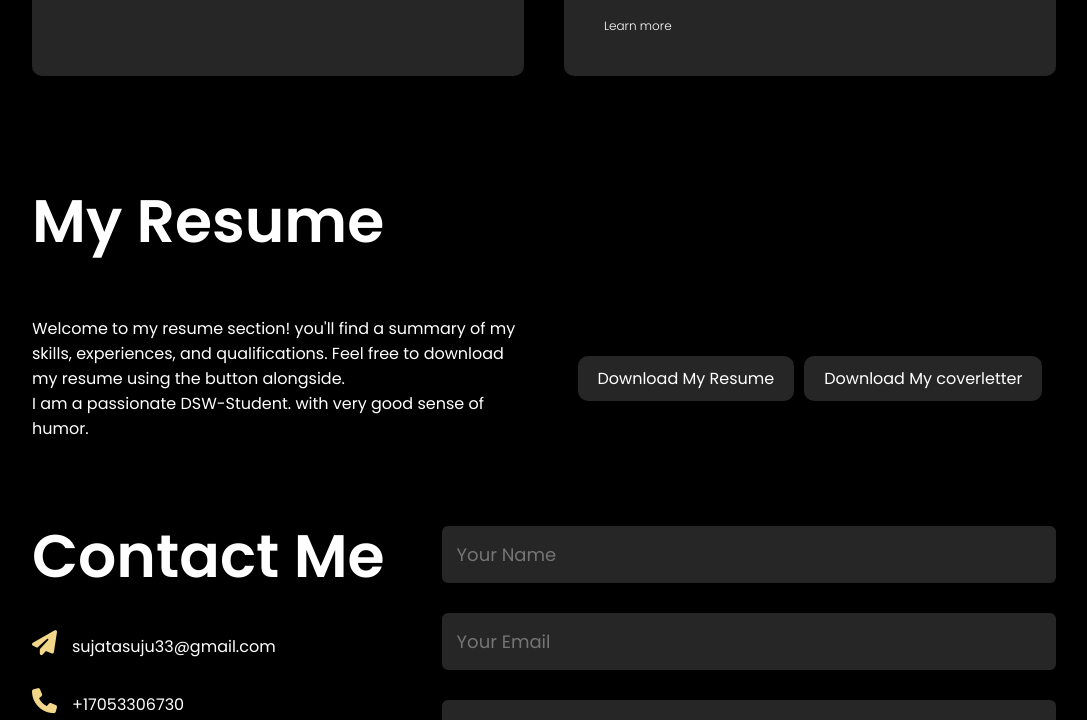
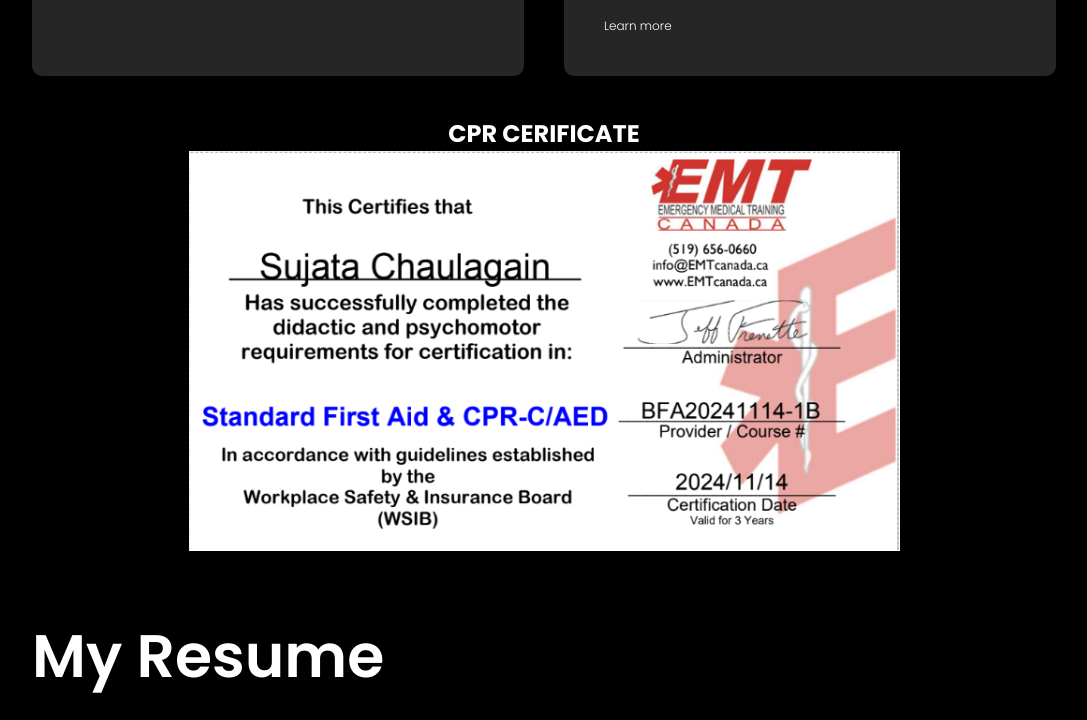
Before and after one commit to sujata560/portfolio, a plain HTML site: page index.html in a window 1280 px wide. Shown: the part 2255-2975 px from the top of the page, without its empty margins (96-1183 px from the left). Drawn offline with nearby package versions, Linux system fonts and the light colour scheme.

Commit message:
add certificate

```diff
--- a/index.html
+++ b/index.html
@@ -155,6 +155,22 @@
 
     </section>
 
+    <section id="certificate">
+        <h1 >
+            CPR CERIFICATE
+        </h1>
+        <div class="certificate-img-container">
+                <img src="./images/cpr.png" />
+
+
+
+        </div>
+
+
+
+
+
+    </section>
 
     <section id="portfolio">
         <div class="container">
--- a/style.css
+++ b/style.css
@@ -198,7 +198,8 @@ nav ul li a:hover::after{
 
 
 
-#services{
+#services
+{
     padding:30px 0;
     position: relative;
 }
@@ -491,3 +492,33 @@ nav .fas{
 .question:hover{
     color: #f46c29;
 }
+
+
+
+
+
+/* certificate */
+
+.certificate-img-container
+
+{
+    width: 90%;
+    margin: 0 auto;
+    height: 400px;
+
+}
+
+.certificate-img-container img {
+    width: 100%;
+    height: 100%;
+    object-position: center;
+    object-fit: contain;
+
+}
+
+#certificate h1{
+    width: 60%;
+    margin: 0 auto;
+   text-align: center;
+   cursor: pointer;
+}
```
Also changed, not shown: images/cpr.png (added).
